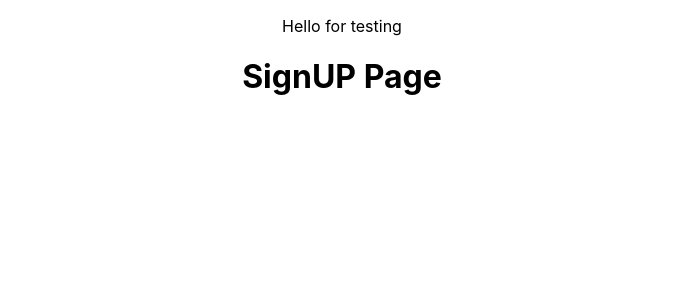
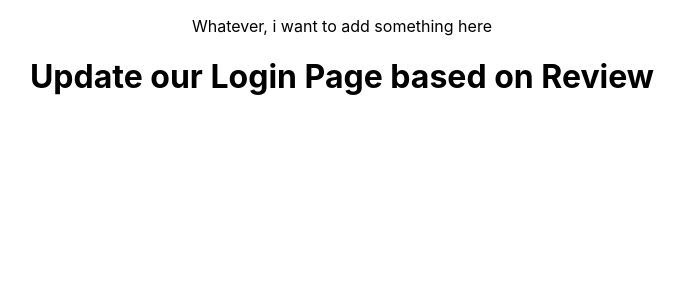
Before and after one commit to 7code-io/testing-project, a React (Create React App) app in the folder react-app/: page / in a window 1280 px wide. Shown: the top 300 px of the page, without its empty margins (298-982 px from the left). Built offline with nearby package versions, Linux system fonts and the light colour scheme.

Commit message:
Resolve conflict

```diff
--- a/react-app/src/App.js
+++ b/react-app/src/App.js
@@ -6,8 +6,8 @@ import SignUp from "./pages/SignUp"
 function App() {
   return (
     <div className="App">
-      <p>Hello for testing</p>
-      <SignUp></SignUp>
+      <p>Whatever, i want to add something here</p>
+      <Login></Login>
     </div>
   );
 }
```
